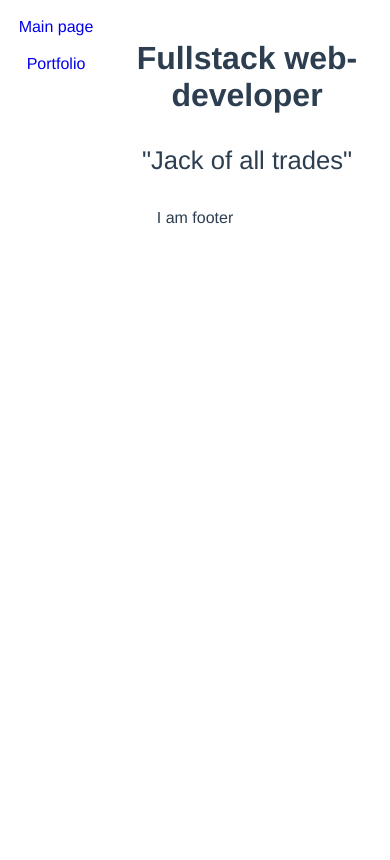
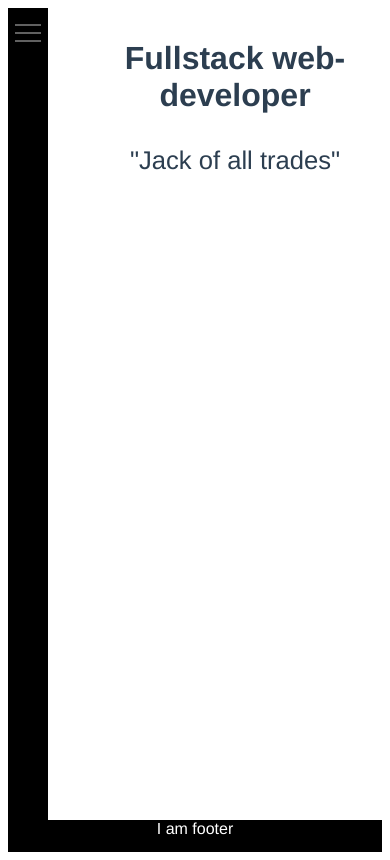
Before and after one commit to aleasper/business-card, a Vue app: page /#/ in a window 390 px wide. Built offline with nearby package versions, Linux system fonts and the light colour scheme.

Commit message:
Add navigation UI

```diff
--- a/src/App.vue
+++ b/src/App.vue
@@ -35,10 +35,10 @@ export default {
     "navigation"
     "main"
     "footer";
-  grid-template-rows: 4em 1fr 2em;
+  grid-template-rows: clamp(36px, 3em, 6em) 1fr 2em;
   grid-template-columns: 1fr;
-  grid-gap: 8px;
-  height: 100%;
+  grid-gap: 0;
+  height: 100vh;
   margin: 0;
 }
 
@@ -47,7 +47,7 @@ export default {
     grid-template-areas: "navigation main"
                           "footer footer";
     grid-template-rows: 1fr 2em;
-    grid-template-columns: clamp(40px, 6em, 10em) 1fr;
+    grid-template-columns: clamp(40px, 5em, 7em) 1fr;
   }
 }
 
@@ -59,6 +59,8 @@ export default {
 }
 #footer {
   grid-area: footer;
+  background: #000000;
+  color: #FFFFFF;
 }
 
 #nav {
--- a/src/components/Menu.vue
+++ b/src/components/Menu.vue
@@ -1,7 +1,13 @@
 <template>
-  <nav class="navigation">
-    <router-link to="/" class="menu-link">Main page</router-link>
-    <router-link to="/portfolio" class="menu-link">Portfolio</router-link>
+  <nav class="navigation collapsed">
+    <input id="menu-toggle" type="checkbox" />
+    <label class="menu-btn" for="menu-toggle">
+      <span></span>
+    </label>
+    <div class="mav-links">
+      <router-link to="/" class="menu-link">Main page</router-link>
+      <router-link to="/portfolio" class="menu-link">Portfolio</router-link>
+    </div>
   </nav>
 </template>
 
@@ -10,6 +16,14 @@ export default {
   name: 'Menu',
   props: {
     msg: String
+  },
+  mounted() {
+    document.getElementById('menu-toggle').addEventListener('click', function () {
+      let navs = document.getElementsByClassName('navigation');
+      for (let nav of navs){
+        nav.classList.toggle('collapsed');
+      }
+    });
   }
 }
 </script>
@@ -17,22 +31,115 @@ export default {
 
 <style scoped lang="scss">
 .navigation{
-
   display: flex;
   flex-direction: row;
   justify-content: start;
+  align-items: center;
+
+  background: #000000;
+  color: #FFFFFF;
 }
 .menu-link {
   text-decoration: none;
   margin: 0.2em 1em;
+  color: #FFFFFF;
+  font-size: 0.9em;
 }
+.mav-links {
+  margin: 24px 0 0 0;
+  display: flex;
+  flex-direction: row;
+  justify-content: start;
+  align-items: center;
+  width: 100%;
+}
+ /* скрываем чекбокс */
+  #menu-toggle {
+    opacity: 0;
+  }
 @media all and (max-width: 700px) {
   .navigation{
     flex-direction: column;
     justify-content: start;
   }
+  .mav-links {
+    display: flex;
+    flex-direction: column;
+  }
   .menu-link {
-    margin: 0.6em 0.1em;
+    margin: 0.4em 0.1em;
+  }
+  .collapsed {
+    width: 40px;
+  }
+  .collapsed > .mav-links{
+    display: flex;
+    flex-direction: row;
+    justify-content: start;
+    align-items: center;
+    display: none;
+  }
+  .collapsed > .menu-link{
+    display: none;
+  }
+  /* стилизуем кнопку */
+  .menu-btn {
+    display: flex; /* используем flex для центрирования содержимого */
+    align-items: center;  /* центрируем содержимое кнопки */
+    position: fixed;
+    top: 20px;
+    width: 26px;
+    height: 26px;
+    cursor: pointer;
+    z-index: 1;
+  }
+  /* добавляем "гамбургер" */
+  .menu-btn > span,
+  .menu-btn > span::before,
+  .menu-btn > span::after {
+    display: block;
+    position: absolute;
+    width: 100%;
+    height: 2px;
+    background-color: #616161;
+  }
+  .menu-btn > span::before {
+    content: '';
+    top: -8px;
+  }
+  .menu-btn > span::after {
+    content: '';
+    top: 8px;
+  }
+
+  #menu-toggle:checked ~ .menu-btn > span {
+    transform: rotate(45deg);
+  }
+  #menu-toggle:checked ~ .menu-btn > span::before {
+    top: 0;
+    transform: rotate(0);
+  }
+  #menu-toggle:checked ~ .menu-btn > span::after {
+    top: 0;
+    transform: rotate(90deg);
+  }
+  #menu-toggle:checked ~ .menu-box {
+    visibility: visible;
+    left: 0;
+  }
+  .menu-btn > span,
+  .menu-btn > span::before,
+  .menu-btn > span::after {
+    transition-duration: .25s;
+  }
+  .menu-box {
+    transition-duration: .25s;
+  }
+  .menu-item {
+    transition-duration: .25s;
   }
 }
+
+
+
 </style>
```
